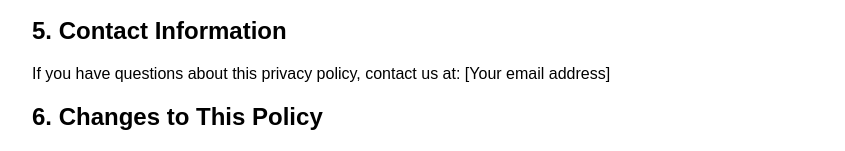
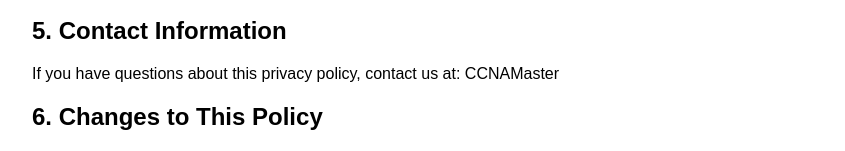
Before and after one commit to shapoorpopalzai786-coder/ccna-privacy, a plain HTML site: page index.html in a window 1280 px wide. Shown: the part 588-739 px from the top of the page, without its empty margins (208-1053 px from the left). Drawn offline with Linux system fonts and the light colour scheme.

Commit message:
Update contact information in privacy policy

```diff
--- a/index.html
+++ b/index.html
@@ -28,7 +28,7 @@
     <p>The app uses Google Play Billing for purchases, which is governed by Google's privacy policy.</p>
 
     <h2>5. Contact Information</h2>
-    <p>If you have questions about this privacy policy, contact us at: [Your email address]</p>
+    <p>If you have questions about this privacy policy, contact us at: CCNAMaster</p>
 
     <h2>6. Changes to This Policy</h2>
     <p>We may update this privacy policy. The latest version will always be available at this URL.</p>
```
